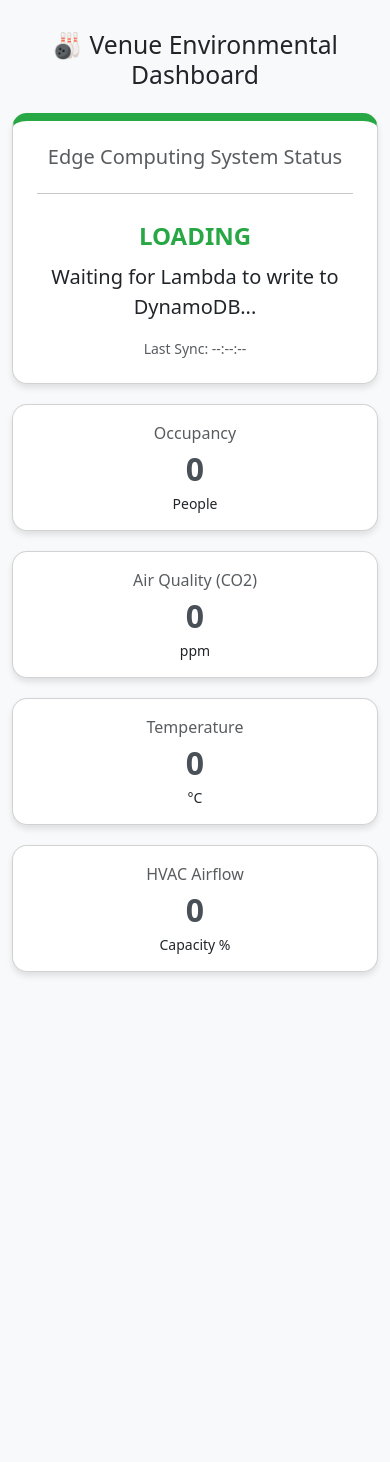
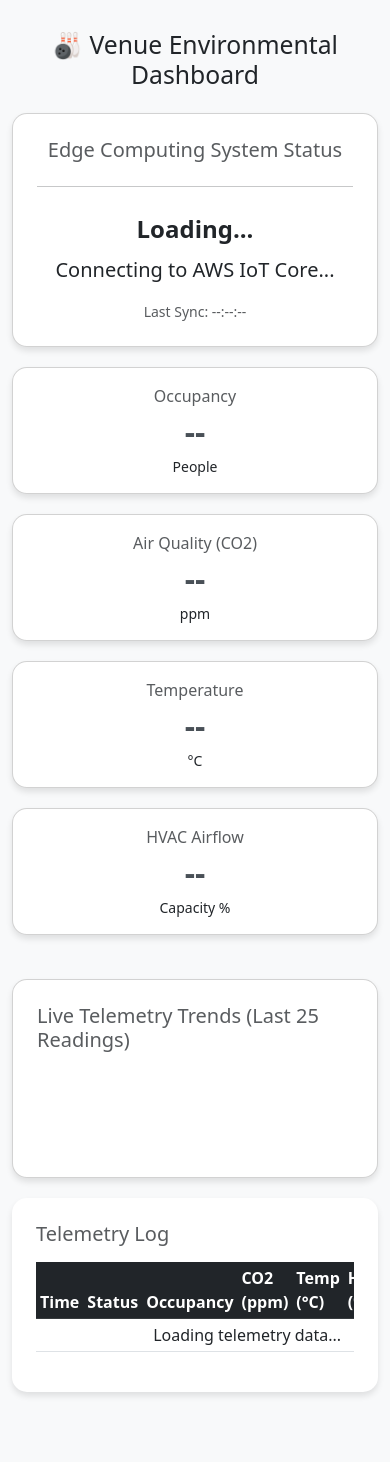
Before and after one commit to Hetik1234/FogNEdge, a Django app: page / in a window 390 px wide. Before the commit the page ends 976 px from the top, so only its background shows below. Run offline with Django 4.2, Linux system fonts and the light colour scheme; data that the repository does not hold is empty.

Commit message:
Adding Charts

```diff
--- a/dashboard/templates/dashboard/index.html
+++ b/dashboard/templates/dashboard/index.html
@@ -5,18 +5,20 @@
     <meta name="viewport" content="width=device-width, initial-scale=1.0">
     <title>Smart Venue Monitor</title>
     <link href="https://cdn.jsdelivr.net/npm/bootstrap@5.3.0/dist/css/bootstrap.min.css" rel="stylesheet">
+    <script src="https://cdn.jsdelivr.net/npm/chart.js"></script>
     <style>
-        body { background-color: #f8f9fa; padding-top: 30px; }
+        body { background-color: #f8f9fa; padding-top: 30px; padding-bottom: 50px;}
         .dashboard-card { border-radius: 15px; box-shadow: 0 4px 6px rgba(0,0,0,0.1); margin-bottom: 20px;}
         .status-indicator { font-size: 1.5rem; font-weight: bold; }
         .sensor-val { font-size: 2rem; font-weight: bold; color: #495057; }
+        .table-card { background: white; border-radius: 15px; overflow: hidden; box-shadow: 0 4px 6px rgba(0,0,0,0.1); margin-bottom: 20px;}
     </style>
 </head>
 <body>
 
 <div class="container">
     <div class="row justify-content-center">
-        <div class="col-md-10">
+        <div class="col-md-11">
             <h2 class="text-center mb-4">🎳 Venue Environmental Dashboard</h2>
 
             <div class="card dashboard-card p-4 text-center" id="alert-card">
@@ -27,7 +29,7 @@
                 <small class="text-muted">Last Sync: <span id="alert-time">--:--:--</span></small>
             </div>
 
-            <div class="row text-center">
+            <div class="row text-center mb-4">
                 <div class="col-md-3">
                     <div class="card dashboard-card p-3">
                         <div class="text-muted">Occupancy</div>
@@ -58,45 +60,155 @@
                 </div>
             </div>
 
+            <div class="card table-card p-4">
+                <h5 class="text-muted mb-3">Live Telemetry Trends (Last 25 Readings)</h5>
+                <canvas id="telemetryChart" height="80"></canvas>
+            </div>
+
+            <div class="table-card p-4">
+                <h5 class="text-muted mb-3">Telemetry Log</h5>
+                <div class="table-responsive">
+                    <table class="table table-hover align-middle table-sm">
+                        <thead class="table-dark">
+                            <tr>
+                                <th>Time</th>
+                                <th>Status</th>
+                                <th>Occupancy</th>
+                                <th>CO2 (ppm)</th>
+                                <th>Temp (°C)</th>
+                                <th>HVAC (%)</th>
+                                <th>Action Details</th>
+                            </tr>
+                        </thead>
+                        <tbody id="telemetry-table-body">
+                            <tr><td colspan="7" class="text-center">Loading telemetry data...</td></tr>
+                        </tbody>
+                    </table>
+                </div>
+            </div>
+
         </div>
     </div>
 </div>
 
 <script>
+    let telemetryChart = null; // Global variable to hold our chart
+
+    function initOrUpdateChart(historyData) {
+        // Reverse the array so the graph plots left-to-right (oldest to newest)
+        const chartData = [...historyData].reverse();
+
+        const labels = chartData.map(d => d.time);
+        const occData = chartData.map(d => d.occupancy);
+        const co2Data = chartData.map(d => d.co2);
+        const tempData = chartData.map(d => d.temperature);
+        const hvacData = chartData.map(d => d.hvac);
+
+        if (telemetryChart) {
+            // Update existing chart smoothly
+            telemetryChart.data.labels = labels;
+            telemetryChart.data.datasets[0].data = occData;
+            telemetryChart.data.datasets[1].data = co2Data;
+            telemetryChart.data.datasets[2].data = tempData;
+            telemetryChart.data.datasets[3].data = hvacData;
+            telemetryChart.update('none'); // 'none' prevents the jumpy load animation on every tick
+        } else {
+            // Create the chart for the first time
+            const ctx = document.getElementById('telemetryChart').getContext('2d');
+            telemetryChart = new Chart(ctx, {
+                type: 'line',
+                data: {
+                    labels: labels,
+                    datasets: [
+                        { label: 'Occupancy', data: occData, borderColor: '#0d6efd', tension: 0.3, yAxisID: 'y' },
+                        { label: 'Temperature (°C)', data: tempData, borderColor: '#dc3545', tension: 0.3, yAxisID: 'y' },
+                        { label: 'HVAC (%)', data: hvacData, borderColor: '#198754', tension: 0.3, yAxisID: 'y' },
+                        { label: 'CO2 (ppm)', data: co2Data, borderColor: '#6c757d', tension: 0.3, yAxisID: 'y1', borderDash: [5, 5] }
+                    ]
+                },
+                options: {
+                    responsive: true,
+                    interaction: { mode: 'index', intersect: false },
+                    scales: {
+                        y: {
+                            type: 'linear', display: true, position: 'left',
+                            title: { display: true, text: 'Occ / Temp / HVAC' }
+                        },
+                        y1: {
+                            type: 'linear', display: true, position: 'right',
+                            title: { display: true, text: 'CO2 (ppm)' },
+                            grid: { drawOnChartArea: false } // Prevents gridline clashing
+                        }
+                    }
+                }
+            });
+        }
+    }
+
     function fetchLatestAlert() {
         fetch('/api/latest-alert/')
             .then(response => response.json())
             .then(data => {
-                // Update Alert Info
-                document.getElementById('alert-status').innerText = data.status;
-                document.getElementById('alert-details').innerText = data.details;
-                document.getElementById('alert-time').innerText = data.time;
+                if (data.history && data.history.length > 0) {
+                    const latest = data.history[0];
 
-                // Update Sensor Numbers
-                document.getElementById('val-occ').innerText = data.occupancy;
-                document.getElementById('val-co2').innerText = data.co2;
-                document.getElementById('val-temp').innerText = data.temperature;
-                document.getElementById('val-hvac').innerText = data.hvac;
+                    // 1. Update Top Alert Card
+                    document.getElementById('alert-status').innerText = latest.status;
+                    document.getElementById('alert-details').innerText = latest.details;
+                    document.getElementById('alert-time').innerText = latest.time;
 
-                // Dynamic Colors for the Alert Card
+                    // 2. Update 4-Grid Sensor Numbers
+                    document.getElementById('val-occ').innerText = latest.occupancy;
+                    document.getElementById('val-co2').innerText = latest.co2;
+                    document.getElementById('val-temp').innerText = latest.temperature;
+                    document.getElementById('val-hvac').innerText = latest.hvac;
+
+                    // 3. Dynamic Colors
                     const card = document.getElementById('alert-card');
                     const statusText = document.getElementById('alert-status');
 
-                if (data.status === 'CRITICAL_MAINTENANCE') {
+                    if (latest.status === 'CRITICAL_MAINTENANCE') {
                         card.style.borderTop = "8px solid #dc3545"; statusText.style.color = "#dc3545";
-                } else if (data.status === 'HVAC_ACTION') {
+                    } else if (latest.status === 'HVAC_ACTION') {
                         card.style.borderTop = "8px solid #ffc107"; statusText.style.color = "#ffc107";
-                } else if (data.status === 'ROUTINE_ACTION') {
+                    } else if (latest.status === 'ROUTINE_ACTION') {
                         card.style.borderTop = "8px solid #17a2b8"; statusText.style.color = "#17a2b8";
                     } else {
                         card.style.borderTop = "8px solid #28a745"; statusText.style.color = "#28a745";
+                    }
+
+                    // 4. Update the Chart
+                    initOrUpdateChart(data.history);
+
+                    // 5. Build the History Table
+                    const tbody = document.getElementById('telemetry-table-body');
+                    tbody.innerHTML = '';
+
+                    data.history.forEach(row => {
+                        let badgeClass = 'bg-success';
+                        if (row.status === 'CRITICAL_MAINTENANCE') badgeClass = 'bg-danger';
+                        if (row.status === 'HVAC_ACTION') badgeClass = 'bg-warning text-dark';
+                        if (row.status === 'ROUTINE_ACTION') badgeClass = 'bg-info text-dark';
+
+                        const tr = document.createElement('tr');
+                        tr.innerHTML = `
+                            <td><strong>${row.time}</strong></td>
+                            <td><span class="badge ${badgeClass}">${row.status}</span></td>
+                            <td>${row.occupancy}</td>
+                            <td>${row.co2}</td>
+                            <td>${row.temperature}</td>
+                            <td>${row.hvac}</td>
+                            <td><small class="text-muted">${row.details}</small></td>
+                        `;
+                        tbody.appendChild(tr);
+                    });
                 }
             })
             .catch(error => console.error('Error fetching data:', error));
     }
 
     fetchLatestAlert();
-    setInterval(fetchLatestAlert, 2000); // Ping every 2 seconds
+    setInterval(fetchLatestAlert, 2000);
 </script>
 
 </body>
--- a/dashboard/views.py
+++ b/dashboard/views.py
@@ -2,56 +2,41 @@ from django.shortcuts import render
 from django.http import JsonResponse
 import boto3
 
-# Initialize the DynamoDB connection
 dynamodb = boto3.resource('dynamodb', region_name='us-east-1')
 table = dynamodb.Table('VenueTelemetry')
 
 def dashboard_view(request):
-    """Renders the main HTML dashboard page."""
     return render(request, 'dashboard/index.html')
 
 def get_latest_alert(request):
-    """API endpoint that grabs the newest alert directly from DynamoDB."""
     try:
-        # Fetch all items from the table
         response = table.scan()
         items = response.get('Items', [])
 
         if items:
-            # Sort the items by timestamp (newest first)
+            # Sort newest to oldest and grab the top 25
             items.sort(key=lambda x: x.get('timestamp', ''), reverse=True)
-            latest_alert = items[0]
+            recent_items = items[:25]
 
-            # Extract just the HH:MM:SS part from the ISO timestamp string
-            raw_time = latest_alert.get('timestamp', '')
-            formatted_time = raw_time[11:19] if len(raw_time) > 18 else raw_time
+            history_list = []
+            for item in recent_items:
+                raw_time = item.get('timestamp', '')
+                formatted_time = raw_time[11:19] if len(raw_time) > 18 else raw_time
 
-            data = {
-                'status': latest_alert.get('status', 'SYSTEM_NORMAL'),
-                'details': latest_alert.get('details', 'No details available.'),
-                'time': formatted_time,
-                'occupancy': int(latest_alert.get('occupancy', 0)),
-                'co2': int(latest_alert.get('co2', 0)),
-                'temperature': float(latest_alert.get('temperature', 0.0)),
-                'hvac': int(latest_alert.get('hvac', 0))
-            }
+                history_list.append({
+                    'status': item.get('status', 'SYSTEM_NORMAL'),
+                    'details': item.get('details', 'No details available.'),
+                    'time': formatted_time,
+                    'occupancy': int(item.get('occupancy', 0)),
+                    'co2': int(item.get('co2', 0)),
+                    'temperature': float(item.get('temperature', 0.0)),
+                    'hvac': int(item.get('hvac', 0))
+                })
+
+            return JsonResponse({'history': history_list})
         else:
-            # Fallback if the database is completely empty
-            data = {
-                'status': 'LOADING',
-                'details': 'Waiting for Lambda to write to DynamoDB...',
-                'time': '--:--:--',
-                'occupancy': 0, 'co2': 0, 'temperature': 0, 'hvac': 0
-            }
-
-        return JsonResponse(data)
+            return JsonResponse({'history': []})
 
     except Exception as e:
         print(f"DynamoDB Error: {e}")
-        # Return a safe error state to the frontend instead of crashing
-        return JsonResponse({
-            'status': 'DATABASE_ERROR',
-            'details': 'Could not connect to DynamoDB.',
-            'time': '--:--:--',
-            'occupancy': 0, 'co2': 0, 'temperature': 0, 'hvac': 0
-        })
+        return JsonResponse({'history': []})
```
Lines whose indentation alone changed are shown as unchanged.
